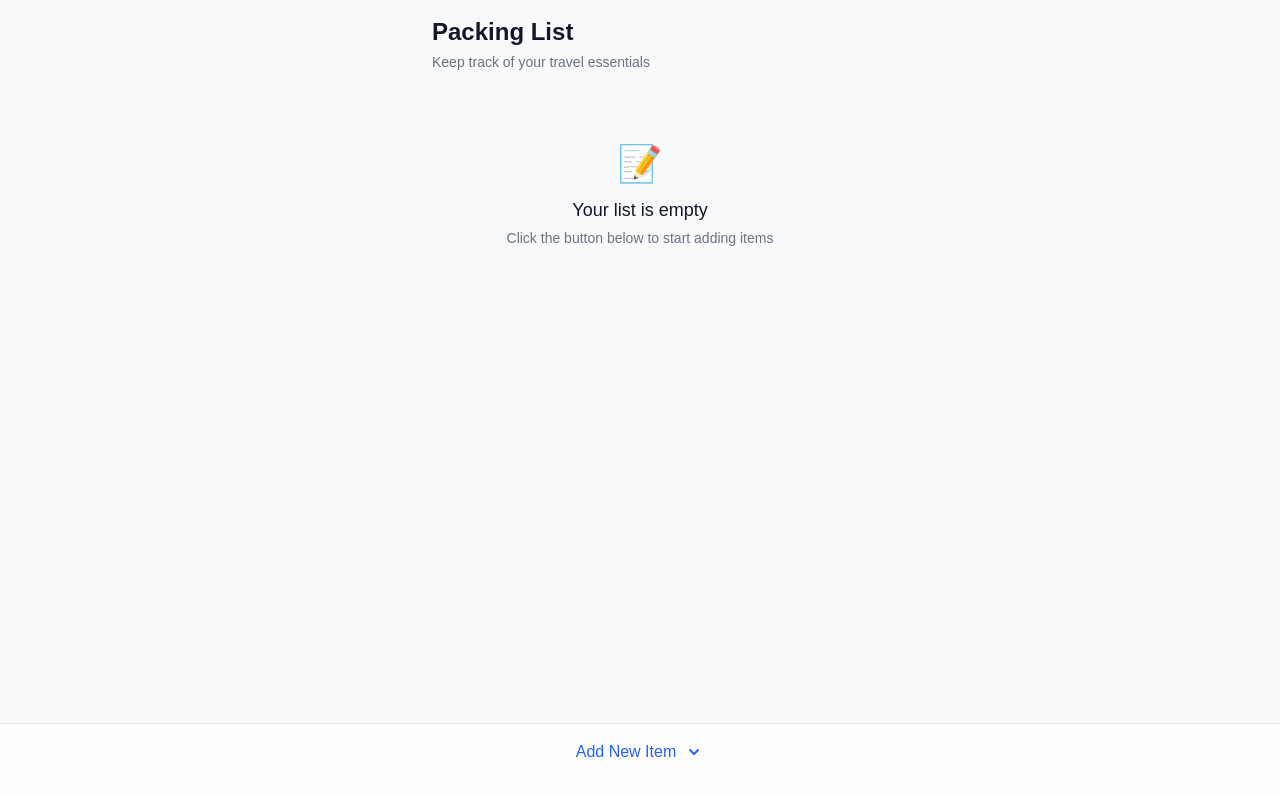
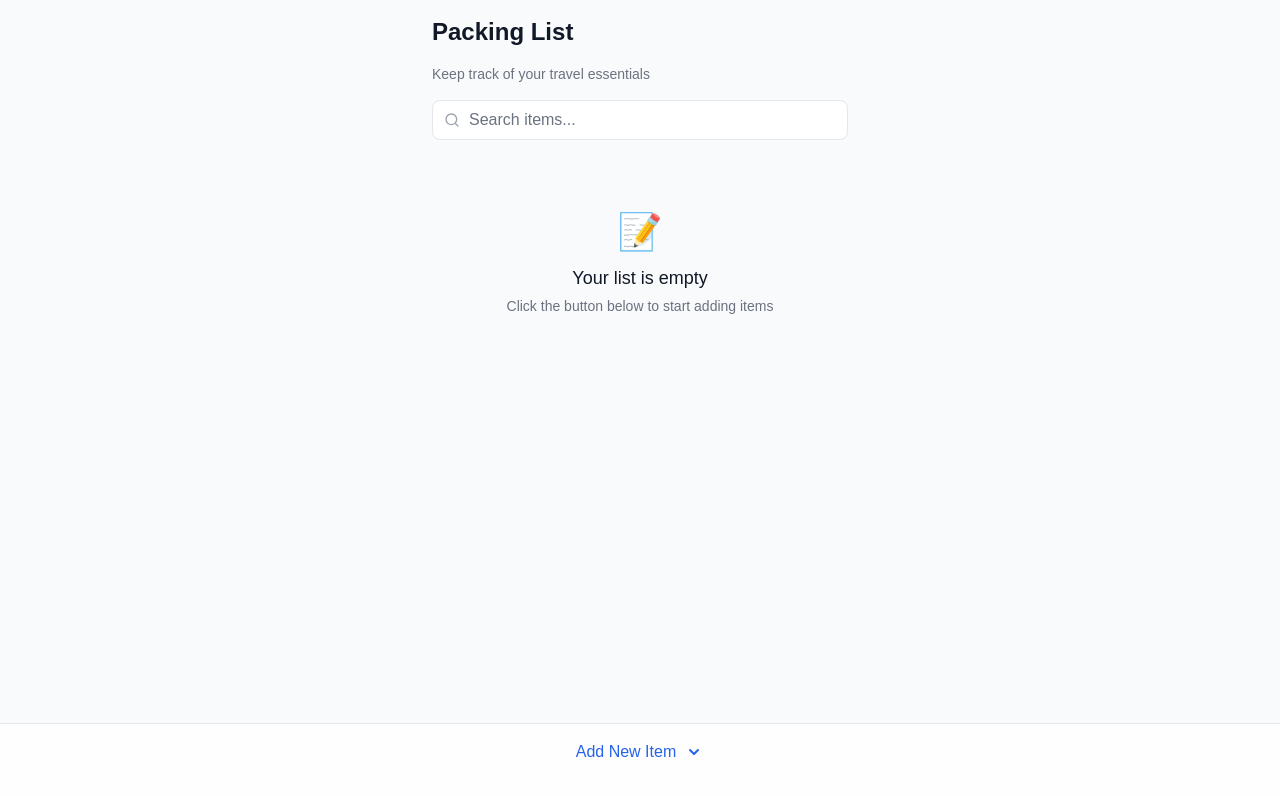
Before and after one commit to HugoLiconV/packing-list, a Next.js app: page / in a window 1280 px wide. Shown: the top 796 px of the page. Built offline with nearby package versions, Linux system fonts and the light colour scheme.

Commit message:
add search feature

```diff
--- a/src/app/page.tsx
+++ b/src/app/page.tsx
@@ -1,14 +1,16 @@
 "use client";
-import { useState, useEffect, useRef } from "react";
+import { useState, useEffect, useRef, useMemo } from "react";
 import { PackingItem } from "../constants/items";
 import { PackingSection } from "../components/PackingSection";
 import { Toaster, toast } from "react-hot-toast";
 import { CollapsibleAddForm } from "../components/CollapsibleAddForm";
 import { DeleteAllButton } from "components/components/DeleteAllButton";
 import { generateId } from "components/utils/generateId";
+import { SearchInput } from "../components/SearchInput";
 
 export default function Home() {
   const [items, setItems] = useState<PackingItem[]>([]);
+  const [searchQuery, setSearchQuery] = useState("");
   const lastAddedCategoryRef = useRef<string | null>(null);
 
   useEffect(() => {
@@ -49,13 +51,26 @@ export default function Home() {
     );
   };
 
-  const groupedItems = items.reduce((acc, item) => {
+  const filteredItems = useMemo(() => {
+    if (!searchQuery.trim()) return items;
+
+    const query = searchQuery.toLowerCase();
+    return items.filter(
+      item =>
+        item.name.toLowerCase().includes(query) ||
+        item.category.toLowerCase().includes(query)
+    );
+  }, [items, searchQuery]);
+
+  const groupedItems = useMemo(() => {
+    return filteredItems.reduce((acc, item) => {
       if (!acc[item.category]) {
         acc[item.category] = [];
       }
       acc[item.category].push(item);
       return acc;
     }, {} as Record<string, PackingItem[]>);
+  }, [filteredItems]);
 
   const addItem = (newItem: Omit<PackingItem, "id">) => {
     const item: PackingItem = {
@@ -167,19 +182,32 @@ export default function Home() {
           }}
         >
           <header className="mb-6">
-            <div className="flex items-center justify-between">
+            <div className="flex items-center justify-between mb-4">
               <h1 className="text-2xl font-semibold text-gray-900">
                 Packing List
               </h1>
               <DeleteAllButton items={items} setItems={setItems} />
             </div>
-            <p className="text-gray-500 text-sm mt-1">
+            <p className="text-gray-500 text-sm mt-1 mb-4">
               Keep track of your travel essentials
             </p>
+            <SearchInput value={searchQuery} onChange={setSearchQuery} />
           </header>
 
           <main className="space-y-4 mb-16">
-            {items.length === 0 ? (
+            {filteredItems.length === 0 && searchQuery && (
+              <div className="text-center py-12">
+                <div className="text-4xl mb-3">🔍</div>
+                <h3 className="text-lg font-medium text-gray-900 mb-1">
+                  No results found
+                </h3>
+                <p className="text-gray-500 text-sm">
+                  Try searching with different keywords
+                </p>
+              </div>
+            )}
+
+            {filteredItems.length === 0 && !searchQuery ? (
               <div className="text-center py-12">
                 <div className="text-4xl mb-3">📝</div>
                 <h3 className="text-lg font-medium text-gray-900 mb-1">
--- /dev/null
+++ b/src/components/SearchInput.tsx
@@ -0,0 +1,29 @@
+import { Search, X } from "lucide-react";
+
+interface SearchInputProps {
+  value: string;
+  onChange: (value: string) => void;
+}
+
+export function SearchInput({ value, onChange }: SearchInputProps) {
+  return (
+    <div className="relative">
+      <Search className="absolute left-3 top-1/2 -translate-y-1/2 w-4 h-4 text-gray-400" />
+      <input
+        type="text"
+        value={value}
+        onChange={e => onChange(e.target.value)}
+        placeholder="Search items..."
+        className="w-full h-10 pl-9 pr-8 border border-gray-200 rounded-lg focus:outline-none focus:ring-2 focus:ring-blue-500 text-gray-900 placeholder:text-gray-500"
+      />
+      {value && (
+        <button
+          onClick={() => onChange("")}
+          className="absolute right-3 top-1/2 -translate-y-1/2 text-gray-400 hover:text-gray-600"
+        >
+          <X className="w-4 h-4" />
+        </button>
+      )}
+    </div>
+  );
+}
```
Lines whose indentation alone changed are shown as unchanged.
